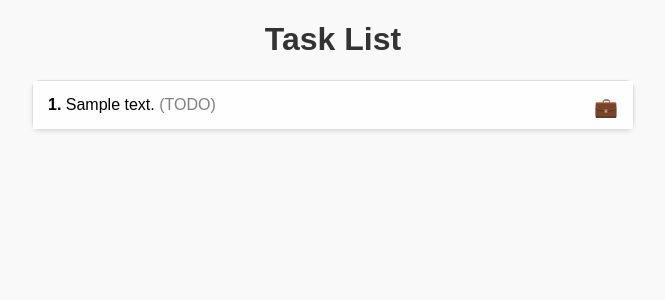
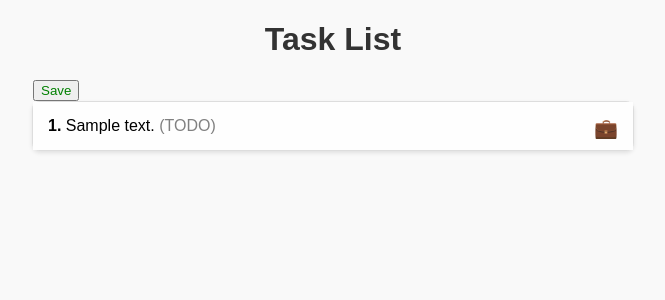
Before and after one commit to bernoreitsma/home_base, a Django app: page /tasks/ in a window 1280 px wide. Shown: the top 300 px of the page, without its empty margins (307-972 px from the left). Run offline with Django 5.2, Linux system fonts and the light colour scheme; tables that the repository leaves empty hold one stand-in row (values such as "Sample post").

Commit message:
add update order logic to the frontend

```diff
--- a/home_base/tasks/static/tasks/css/style.css
+++ b/home_base/tasks/static/tasks/css/style.css
@@ -6,16 +6,6 @@ body {
 h1 {
     text-align: center;
     color: #333;
-}
-ul {
-    list-style-type: none;
-    padding: 0;
-    max-width: 600px;
-    margin: 0 auto;
-    background: #fff;
-    border: 1px solid #ddd;
-    border-radius: 8px;
-    box-shadow: 0 2px 4px rgba(0, 0, 0, 0.1);
 }
 li {
     padding: 15px;
@@ -31,3 +21,21 @@ li.dragging {
     opacity: 0.5;
     background-color: #e0e0e0;
 }
+
+.task-list ul {
+    list-style-type: none;
+    padding: 0;
+    max-width: 600px;
+    margin: 0 auto;
+    background: #fff;
+    border: 1px solid #ddd;
+    border-radius: 8px;
+    box-shadow: 0 2px 4px rgba(0, 0, 0, 0.1);
+}
+
+.task-list button {
+    position: relative;
+    left: 50%;
+    margin-left: -300px;
+    color: green;
+}
--- /dev/null
+++ b/home_base/tasks/static/tasks/js/task-list.js
@@ -0,0 +1,71 @@
+const taskList = document.getElementById('task-list');
+const taskItems = Array.from(Array(taskList.childElementCount).keys());
+let draggedItem = null;
+let afterElement = null;
+
+taskList.addEventListener('dragstart', (e) => {
+    draggedItem = e.target;
+    e.target.classList.add('dragging');
+});
+
+taskList.addEventListener('dragend', (e) => {
+    e.target.classList.remove('dragging');
+    draggedItem = null;
+});
+
+taskList.addEventListener('dragover', (e) => {
+    e.preventDefault();
+    afterElement = getDragAfterElement(taskList, e.clientY);
+    if (afterElement == null) {
+        taskList.appendChild(draggedItem);
+    } else {
+        taskList.insertBefore(draggedItem, afterElement);
+    }
+});
+
+function getDragAfterElement(container, y) {
+    const draggableElements = [...container.querySelectorAll('li:not(.dragging)')];
+    return draggableElements.reduce((closest, child) => {
+        const box = child.getBoundingClientRect();
+        const offset = y - box.top - box.height / 2;
+        if (offset < 0 && offset > closest.offset) {
+            return { offset: offset, element: child };
+        } else {
+            return closest;
+        }
+    }, { offset: Number.NEGATIVE_INFINITY }).element;
+}
+
+function fetchTaskOrderFromTaskList() {
+    const children = Array.from(taskList.children);
+    const taskOrder = children.map((elt) => parseInt(elt.getAttribute("data-rank")));
+    return taskOrder;
+}
+
+function setTaskListOrderAfterUpdate() {
+    for (var i = 0; i < taskList.children.length; i++) {
+        taskList.children[i].setAttribute("data-rank", i);
+        taskList.children[i].children[0].textContent = `${i}`;
+    }
+}
+
+function setNewTaskOrder() {
+    const taskOrder = fetchTaskOrderFromTaskList();
+    fetch(
+        "/tasks/api/update-order", {
+        method: "POST",
+        body: JSON.stringify({
+            new_order: taskOrder
+        }),
+        headers: {
+            "Content-Type": "application/json; charset=UTF-8",
+        }
+    }).then(
+        setTaskListOrderAfterUpdate
+    ).catch(
+        (response) => {
+            alert("Update failed with error", response.json())
+        }
+    );
+    setTaskListOrderAfterUpdate();
+};
--- a/home_base/tasks/templates/tasks/task_list.html
+++ b/home_base/tasks/templates/tasks/task_list.html
@@ -9,6 +9,8 @@
 </head>
 <body>
     <h1>Task List</h1>
+    <div class = "task-list">
+        <button type="button" onclick="setNewTaskOrder()"> Save</button>
         <ul id="task-list">
             {% for task in object_list %}
                 <li draggable="true" data-rank="{{ task.rank }}">
@@ -24,43 +26,8 @@
                 </li>
             {% endfor %}
         </ul>
+    </div>
 
-    <script>
-        const taskList = document.getElementById('task-list');
-        let draggedItem = null;
-
-        taskList.addEventListener('dragstart', (e) => {
-            draggedItem = e.target;
-            e.target.classList.add('dragging');
-        });
-
-        taskList.addEventListener('dragend', (e) => {
-            e.target.classList.remove('dragging');
-            draggedItem = null;
-        });
-
-        taskList.addEventListener('dragover', (e) => {
-            e.preventDefault();
-            const afterElement = getDragAfterElement(taskList, e.clientY);
-            if (afterElement == null) {
-                taskList.appendChild(draggedItem);
-            } else {
-                taskList.insertBefore(draggedItem, afterElement);
-            }
-        });
-
-        function getDragAfterElement(container, y) {
-            const draggableElements = [...container.querySelectorAll('li:not(.dragging)')];
-            return draggableElements.reduce((closest, child) => {
-                const box = child.getBoundingClientRect();
-                const offset = y - box.top - box.height / 2;
-                if (offset < 0 && offset > closest.offset) {
-                    return { offset: offset, element: child };
-                } else {
-                    return closest;
-                }
-            }, { offset: Number.NEGATIVE_INFINITY }).element;
-        }
-    </script>
+    <script src="{% static 'tasks/js/task-list.js' %}"></script>
 </body>
 </html>
--- a/home_base/tasks/views.py
+++ b/home_base/tasks/views.py
@@ -5,3 +5,4 @@ from tasks.models import Task
 # Create your views here.
 class TaskListView(ListView):
     model = Task
+    queryset = Task.objects.all().order_by("rank")
```
Lines whose indentation alone changed are shown as unchanged.
